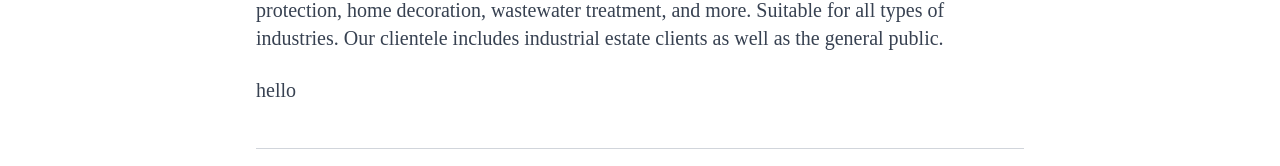
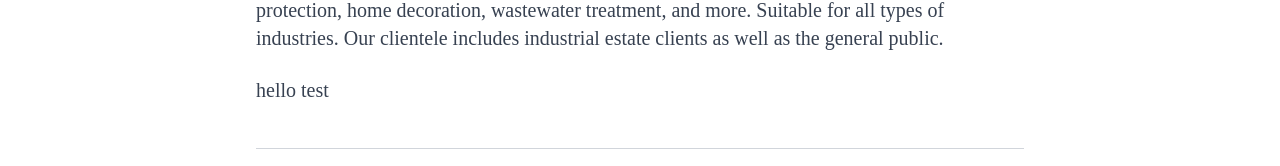
Before and after one commit to wutpppppppppppppppppp/tcm-web, a Next.js app: page /en/about in a window 1280 px wide. Shown: the part 433-599 px from the top of the page. Built offline with nearby package versions, Linux system fonts and the light colour scheme; no server answers; a web font is replaced by a local one; what @arcjet/next, pino-pretty would draw is missing.

Commit message:
revert: test vercel

```diff
--- a/src/app/[locale]/(marketing)/about/page.tsx
+++ b/src/app/[locale]/(marketing)/about/page.tsx
@@ -28,7 +28,7 @@ export default async function About(props: IAboutProps) {
   return (
     <>
       <p>{t('about_paragraph')}</p>
-      <p>hello</p>
+      <p>hello test</p>
     </>
   );
 };
```
